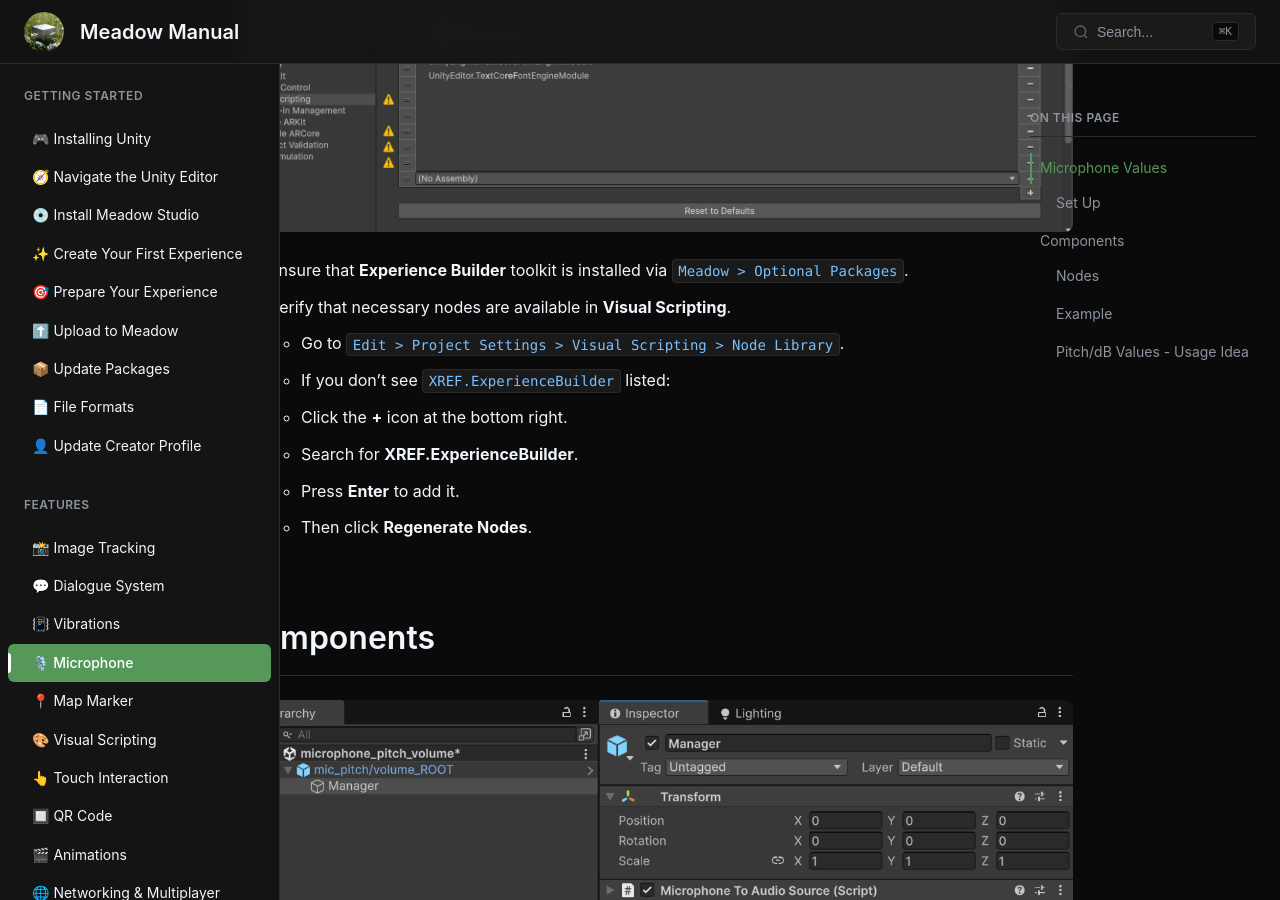
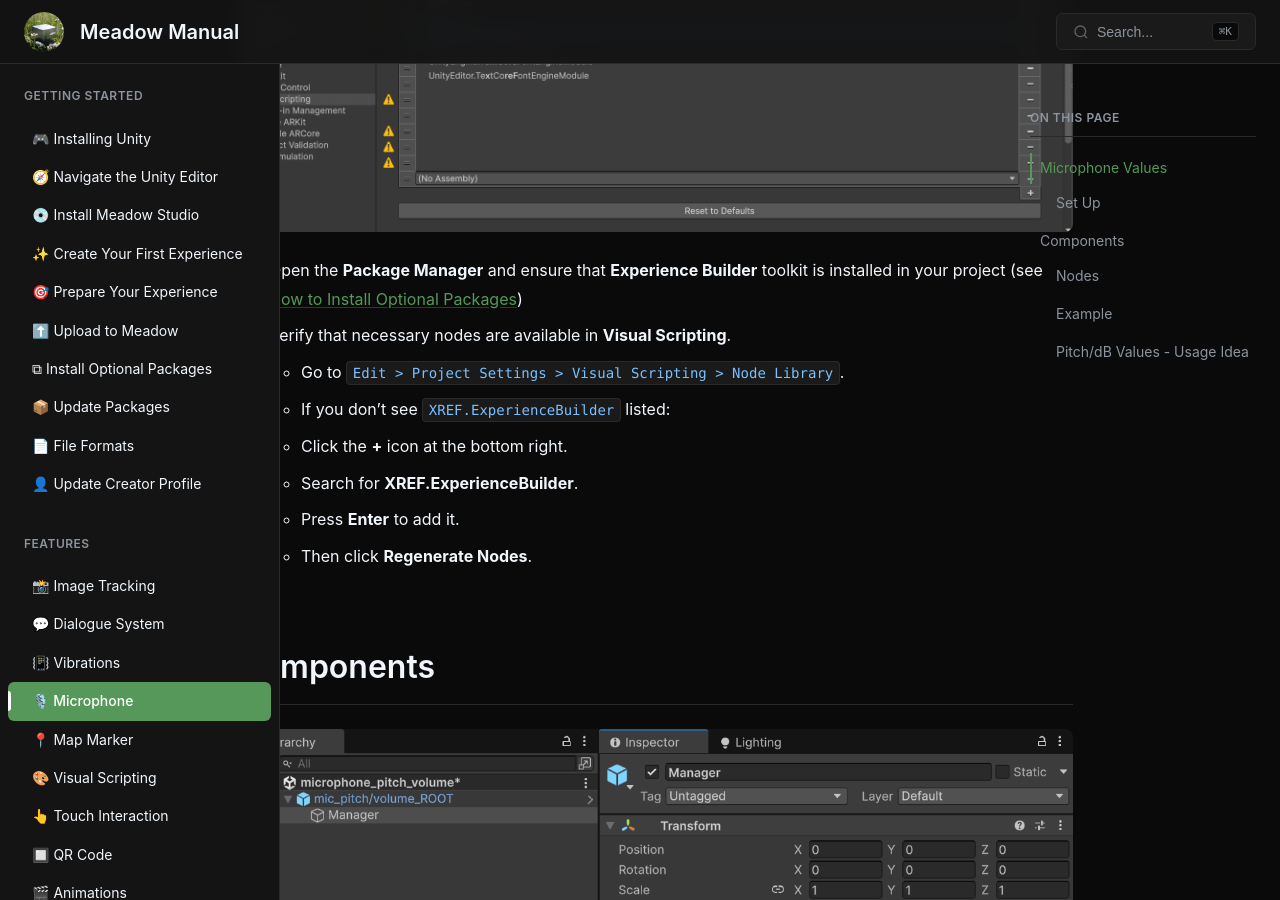
Before and after one commit to untoldgarden/meadow-manual, a Jekyll site: the page built from pages/features/microphone-values.md, in a window 1280 px wide and 900 px high, scrolled down 690 px. Built offline with Jekyll 4.4.1, drawn with Linux system fonts in a browser that asks for light colours; the table of contents is made by our own code.

Commit message:
optional packages/entry link

```diff
--- a/_layouts/default.html
+++ b/_layouts/default.html
@@ -32,6 +32,7 @@
             <a href="{{ '/create-your-first-experience' | relative_url }}" class="{% if page.url == '/create-your-first-experience/' %}active{% endif %}">✨ Create Your First Experience</a>
             <a href="{{ '/prepare-your-experience' | relative_url }}" class="{% if page.url == '/prepare-your-experience/' %}active{% endif %}">🎯 Prepare Your Experience</a>
             <a href="{{ '/upload-to-meadow' | relative_url }}" class="{% if page.url == '/upload-to-meadow/' %}active{% endif %}">⬆️ Upload to Meadow</a>
+            <a href="{{ '/optional-packages' | relative_url }}" class="{% if page.url == '/optional-packages/' %}active{% endif %}">⧉ Install Optional Packages</a>
             <a href="{{ '/update-packages' | relative_url }}" class="{% if page.url == '/update-packages/' %}active{% endif %}">📦 Update Packages</a>
             <a href="{{ '/file-formats' | relative_url }}" class="{% if page.url == '/file-formats/' %}active{% endif %}">📄 File Formats</a>
             <a href="{{ '/update-creator-profile' | relative_url }}" class="{% if page.url == '/update-creator-profile/' %}active{% endif %}">👤 Update Creator Profile</a>
--- a/pages/features/microphone-values.md
+++ b/pages/features/microphone-values.md
@@ -16,7 +16,7 @@
 
 ![alt_text](../images/microphone-node-library.webp)
 
-1. Ensure that **Experience Builder** toolkit is installed via `Meadow > Optional Packages`.
+1. Open the **Package Manager** and ensure that **Experience Builder** toolkit is installed in your project (see [How to Install Optional Packages](/optional-packages/))
 2. Verify that necessary nodes are available in **Visual Scripting**.
 - Go to `Edit > Project Settings > Visual Scripting > Node Library`.
 - If you don't see `XREF.ExperienceBuilder` listed:
```
Also changed, not shown: pages/getting-started/optional-packages.md (added, +26 -0 lines), images/optional-packages-1.webp (added), images/optional-packages-2.webp (added), images/optional-packages-3.webp (added). Lines whose indentation alone changed are shown as unchanged.
